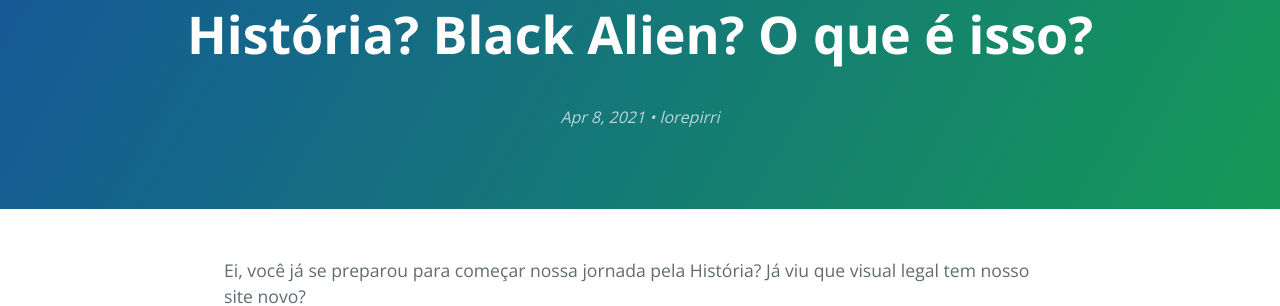
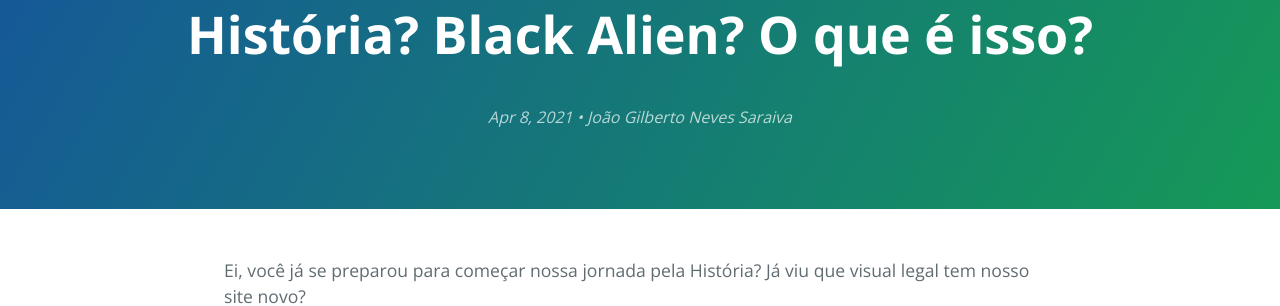
Before and after one commit to 0jonjo/arcada, a Jekyll site: the page built from _posts/2021-04-08-para-comecar.md, in a window 1280 px wide and 900 px high. Shown: the part 141-447 px from the top of the window. Built offline with Jekyll 4.4.1, drawn with Linux system fonts in a browser that asks for light colours.

Commit message:
Update 2021-04-08-para-comecar.md

```diff
--- a/_posts/2021-04-08-para-comecar.md
+++ b/_posts/2021-04-08-para-comecar.md
@@ -3,7 +3,8 @@ layout: post
 title: "História? Black Alien? O que é isso?"
 description: O primeiro passo da nossa jornada
 tags: 7ano 8ano 9ano
-categories: misc
+author: "João Gilberto Neves Saraiva"
+image: https://i1.sndcdn.com/artworks-000100280305-e3lkbw-t500x500.jpg
 ---
 
 Ei, você já se preparou para começar nossa jornada pela História? Já viu que visual legal tem nosso site novo?
```
